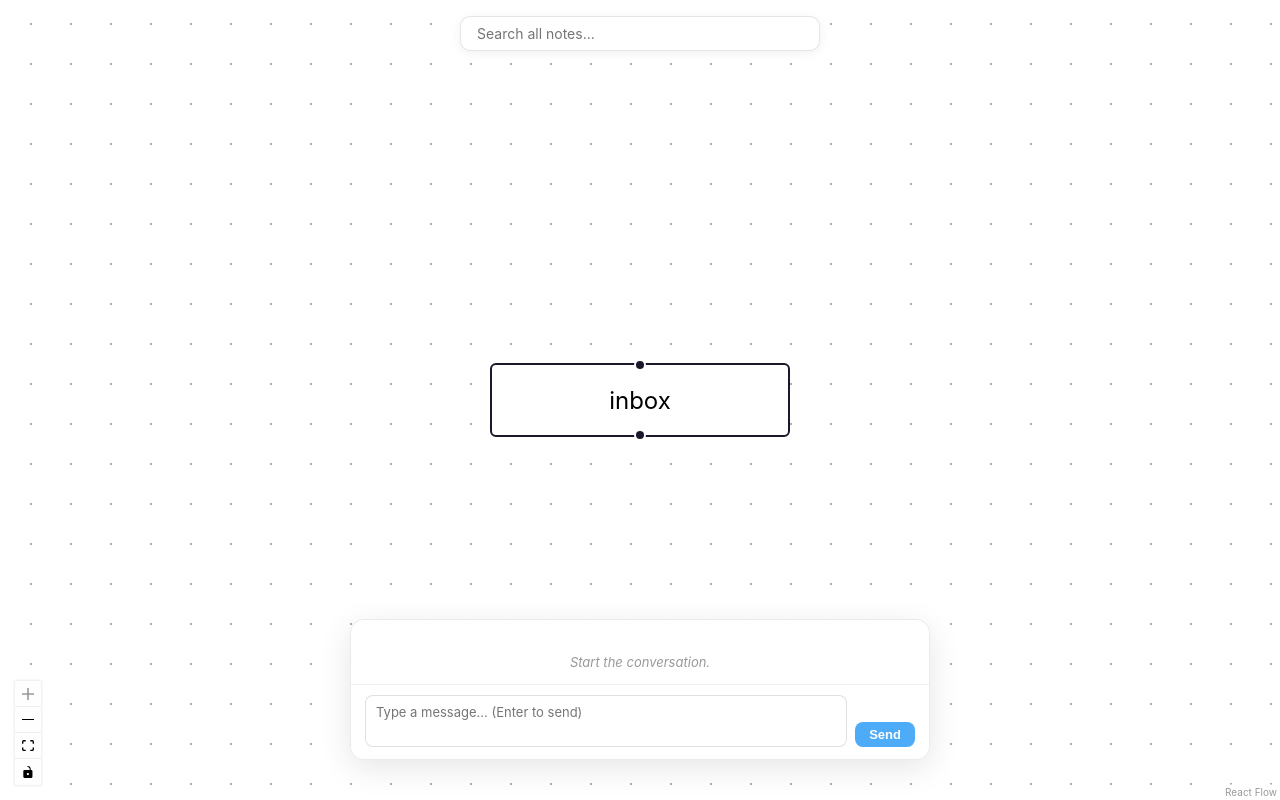
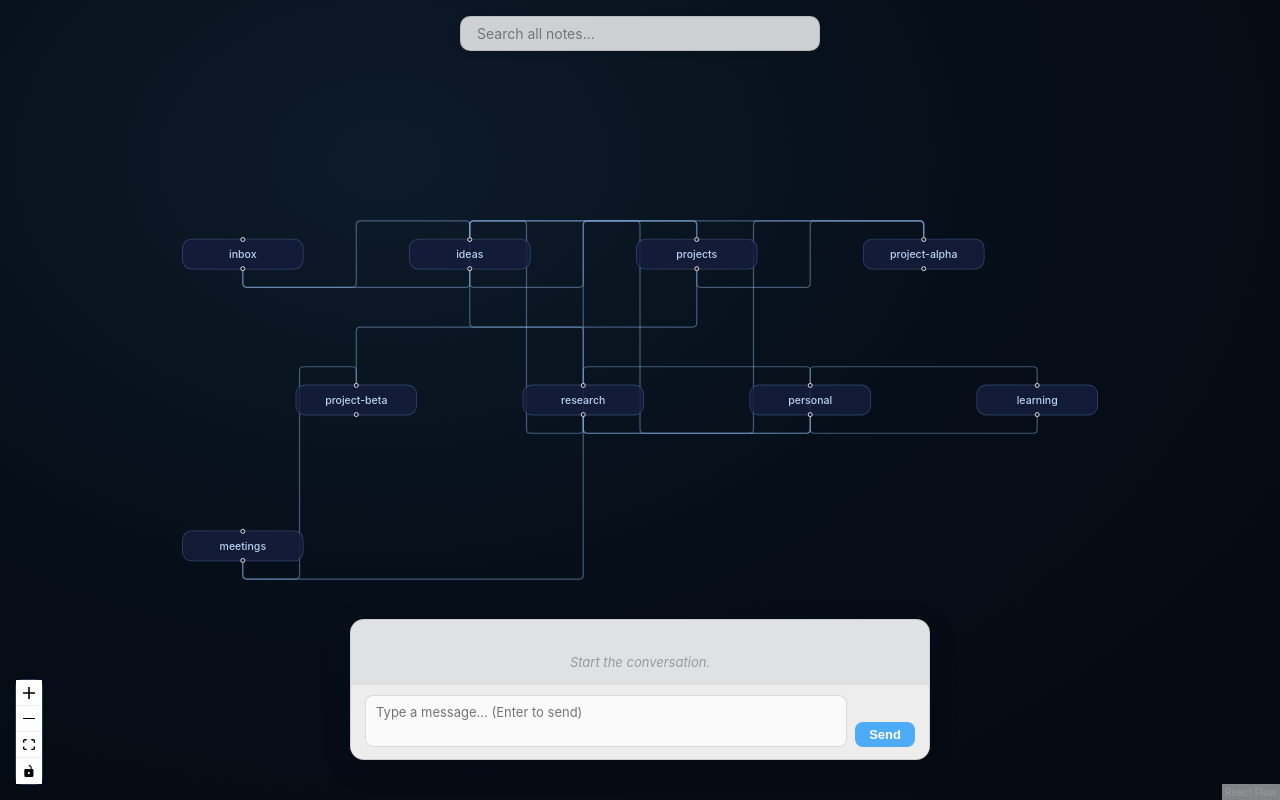
Before and after one commit to laukomatic/dialoq, a React (Vite) app: page / in a window 1280 px wide. Built offline with nearby package versions, Linux system fonts and the light colour scheme; a web font is replaced by a local one.

Commit message:
Space-themed canvas, lighter chat bubbles, 9 sample notes with seed edges, smooth curves

```diff
--- a/src/App.css
+++ b/src/App.css
@@ -23,6 +23,8 @@ html, body, #root {
 .canvas-fullscreen {
   position: absolute;
   inset: 0;
+  background: radial-gradient(ellipse at 30% 20%, #0d1b2a 0%, #060e18 50%, #040a10 100%);
+  overflow: hidden;
 }
 
 /* ---- floating search bar ---- */
@@ -108,7 +110,7 @@ html, body, #root {
 
 .chat-bubble--user {
   align-self: flex-end;
-  background: #d0e6ff;
+  background: #eaf3ff;
   border-bottom-right-radius: 3px;
 }
 
@@ -283,7 +285,7 @@ html, body, #root {
   }
 
   .chat-bubble--user {
-    background: #1a3a5a;
+    background: #1a3c62;
   }
 
   .chat-bubble--ai {
--- a/src/App.tsx
+++ b/src/App.tsx
@@ -7,8 +7,16 @@ import "./App.css";
 const doc = new Y.Doc();
 const chatMessages = doc.getArray("messages") as Y.Array<Y.Map<unknown>>;
 
-// Create the inbox fragment so it appears as a graph node immediately.
-doc.getXmlFragment("inbox");
+// Create fragments — each becomes a node on the graph.
+// The canvas adds seed edges to show how they relate.
+// When users type [[wikilinks]], the scanner adds dynamic edges.
+const notes = [
+  "inbox", "ideas", "projects", "project-alpha", "project-beta",
+  "research", "personal", "learning", "meetings",
+];
+for (const name of notes) {
+  doc.getXmlFragment(name);
+}
 
 function App() {
   return (
--- a/src/components/CanvasPanel.tsx
+++ b/src/components/CanvasPanel.tsx
@@ -7,7 +7,6 @@ import {
   type Edge,
   useNodesState,
   useEdgesState,
-  MarkerType,
   ConnectionMode,
 } from "@xyflow/react";
 import { BlockNoteView } from "@blocknote/mantine";
@@ -31,41 +30,86 @@ function scanLinks(doc: Y.Doc): Edge[] {
     (k) => k !== "messages"
   );
 
+  // Seed edges — show relationships between sample notes.
+  const seeds: [string, string][] = [
+    ["inbox", "ideas"],
+    ["inbox", "projects"],
+    ["ideas", "research"],
+    ["ideas", "projects"],
+    ["projects", "project-alpha"],
+    ["projects", "project-beta"],
+    ["research", "learning"],
+    ["research", "project-alpha"],
+    ["research", "ideas"],
+    ["personal", "ideas"],
+    ["meetings", "project-alpha"],
+    ["meetings", "project-beta"],
+    ["learning", "research"],
+  ];
+
+  for (const [source, target] of seeds) {
+    if (!fragments.includes(source) || !fragments.includes(target)) continue;
+    const id = `seed-${source}->${target}`;
+    if (!seen.has(id)) {
+      seen.add(id);
+      edges.push(edge(source, target, id));
+    }
+  }
+
+  // Dynamic edges from [[wikilinks]] in fragment content.
   for (const fragName of fragments) {
     try {
       const frag = doc.getXmlFragment(fragName);
       const text = frag.toString();
       for (const link of extractWikilinks(text)) {
-        const edgeId = `${fragName}->${link.noteId}`;
-        if (!seen.has(edgeId) && fragments.includes(link.noteId)) {
-          seen.add(edgeId);
-          edges.push({
-            id: edgeId,
-            source: fragName,
-            target: link.noteId,
-            animated: true,
-            markerEnd: { type: MarkerType.ArrowClosed },
-            style: { stroke: "#4dabf7", strokeWidth: 2 },
-          });
+        const id = `dyn-${fragName}->${link.noteId}`;
+        if (!seen.has(id) && fragments.includes(link.noteId)) {
+          seen.add(id);
+          edges.push(edge(fragName, link.noteId, id));
         }
       }
     } catch { /* skip */ }
   }
+
   return edges;
+}
+
+function edge(source: string, target: string, id: string): Edge {
+  return {
+    id,
+    source,
+    target,
+    type: "smoothstep",
+    animated: false,
+    style: { stroke: "rgba(136, 180, 230, 0.45)", strokeWidth: 1.5 },
+  };
 }
 
 function buildNodes(doc: Y.Doc): NoteNode[] {
   const fragments = Array.from(doc.share.keys()).filter(
     (k) => k !== "messages"
   );
+  // Spread nodes in a wider, more organic pattern.
+  const cols = 4;
+  const spacingX = 280;
+  const spacingY = 180;
   return fragments.map((name, i) => ({
     id: name,
     position: {
-      x: 200 + (i % 5) * 200,
-      y: 100 + Math.floor(i / 5) * 150,
+      x: 100 + (i % cols) * spacingX + (Math.floor(i / cols) % 2 === 0 ? 0 : 140),
+      y: 80 + Math.floor(i / cols) * spacingY,
     },
     data: { label: name },
     type: "default",
+    style: {
+      background: "rgba(20, 30, 60, 0.85)",
+      color: "#b8d4f0",
+      border: "1px solid rgba(120, 160, 220, 0.3)",
+      borderRadius: 12,
+      padding: "10px 18px",
+      fontSize: 13,
+      fontWeight: 500,
+    },
   }));
 }
 
@@ -107,7 +151,7 @@ export function CanvasPanel({ doc }: CanvasPanelProps) {
   }, [doc, setEdges]);
 
   const onNodeClick = useCallback(
-    (_event: React.MouseEvent, node: NoteNode) => {
+    (_: React.MouseEvent, node: NoteNode) => {
       setSelectedNode(node.id);
     },
     []
@@ -140,10 +184,21 @@ export function CanvasPanel({ doc }: CanvasPanelProps) {
         onNodeClick={onNodeClick}
         connectionMode={ConnectionMode.Loose}
         fitView
-        fitViewOptions={{ padding: 0.3, duration: 500 }}
+        fitViewOptions={{ padding: 0.4, duration: 800 }}
+        style={{ background: "transparent" }}
+        defaultEdgeOptions={{
+          type: "smoothstep",
+          style: { stroke: "rgba(136, 180, 230, 0.35)", strokeWidth: 1.5 },
+        }}
       >
-        <Background />
-        <Controls />
+        <Background color="rgba(255,255,255,0.04)" gap={32} size={1} />
+        <Controls
+          style={{
+            background: "rgba(20, 30, 60, 0.7)",
+            border: "1px solid rgba(120, 160, 220, 0.2)",
+            borderRadius: 8,
+          }}
+        />
       </ReactFlow>
 
       {selectedNode && activeFragment && (
```
